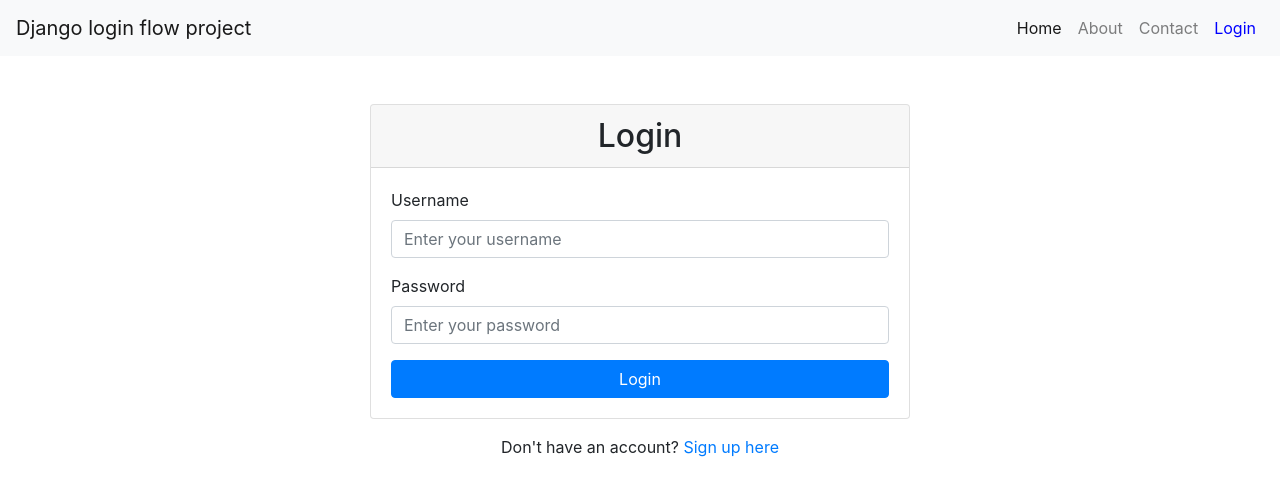
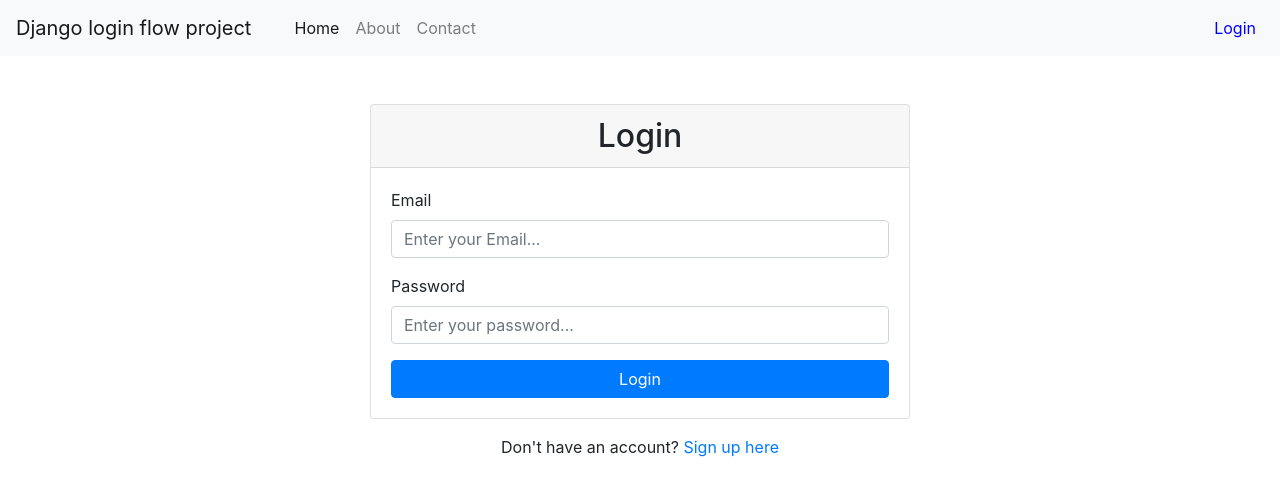
Before and after one commit to dev-j0e1/first-personal-Django-project, a Django app: page /myapp/login/ in a window 1280 px wide. Shown: the top 496 px of the page. Run offline with Django 4.2, Linux system fonts and the light colour scheme; some libraries are stand-ins or nearby versions.

Commit message:
Got basically everything running, just need to implement some more features. But this is basically the jist of it

```diff
--- a/myapp/templates/base.html
+++ b/myapp/templates/base.html
@@ -16,7 +16,7 @@
       <a class="navbar-brand" href="#">Django login flow project</a>
       <button class="navbar-toggler" type="button" data-toggle="collapse" data-target="#navbarNav" aria-controls="navbarNav" aria-expanded="false" aria-label="Toggle navigation"><span class="navbar-toggler-icon"></span></button>
       <div class="collapse navbar-collapse" id="navbarNav">
-        <ul class="navbar-nav ml-auto">
+        <ul class="navbar-nav mr-auto" style="margin-left: 1.2rem;">
           <li class="nav-item active">
             <a class="nav-link" href="#">Home</a>
           </li>
@@ -26,6 +26,9 @@
           <li class="nav-item">
             <a class="nav-link" href="#">Contact</a>
           </li>
+        </ul>
+
+        <ul class="navbar-nav ml-auto">
           {% if user.is_authenticated %}
             <li class="nav-item">
               <span class="nav-link">Hi, {{ user.username }}!</span>
--- a/myapp/templates/login.html
+++ b/myapp/templates/login.html
@@ -12,24 +12,16 @@
           <h2 class="text-center mb-0">Login</h2>
         </div>
         <div class="card-body">
-          {% if form.non_field_errors %}
-            <div class="alert alert-danger" role="alert">
-              {% for error in form.non_field_errors %}
-                <p>{{ error }}</p>
-              {% endfor %}
-            </div>
-          {% endif %}
-
           <form method="post">
             {% csrf_token %}
             <div class="form-group">
-              <label for="id_username">Username</label>
+              <label for="id_email">Email</label>
               <input
-                type="text"
-                class="form-control {% if form.username.errors %}is-invalid{% endif %}"
-                id="id_username"
-                name="username"
-                placeholder="Enter your username"
+                type="email"
+                class="form-control"
+                id="id_email"
+                name="email"
+                placeholder="Enter your Email..."
                 required
               >
               {% if form.username.errors %}
@@ -43,17 +35,12 @@
               <label for="id_password">Password</label>
               <input
                 type="password"
-                class="form-control {% if form.password.errors %}is-invalid{% endif %}"
+                class="form-control"
                 id="id_password"
                 name="password"
-                placeholder="Enter your password"
+                placeholder="Enter your password..."
                 required
               >
-              {% if form.password.errors %}
-                <div class="invalid-feedback d-block">
-                  {{ form.password.errors.0 }}
-                </div>
-              {% endif %}
             </div>
 
             <button type="submit" class="btn btn-primary btn-block">Login</button>
--- a/myapp/views.py
+++ b/myapp/views.py
@@ -1,6 +1,5 @@
 from django.shortcuts import render, redirect
-from django.contrib.auth import authenticate, login, logout
-from django.contrib.auth.decorators import login_required
+from django.contrib.auth import login, logout, get_user_model
 from django.contrib import messages
 
 
@@ -9,22 +8,20 @@
 
 
 def login_view(request):
-    """Handle user login with form validation and authentication."""
+    """Handle user login with form validation and authentication by email."""
     if request.method == "POST":
-        username = request.POST.get("username", "")
+        email = request.POST.get("email", "").strip().lower()
         password = request.POST.get("password", "")
 
-        # Authenticate the user
-        user = authenticate(request, username=username, password=password)
+        UserModel = get_user_model()
+        user = UserModel.objects.filter(email__iexact=email).first()
 
-        if user is not None:
-            # Authentication successful
+        if user and user.check_password(password):
             login(request, user)
-            messages.success(request, f"Welcome back, {user.username}!")
+            messages.success(request, "login successful, welcome John Doe")
             return redirect("home")
         else:
-            # Authentication failed
-            messages.error(request, "Invalid username or password. Please try again.")
+            messages.error(request, "Invalid email or password. Please try again.")
 
     return render(request, "login.html")
 
```
Also changed, not shown: db.sqlite3.
